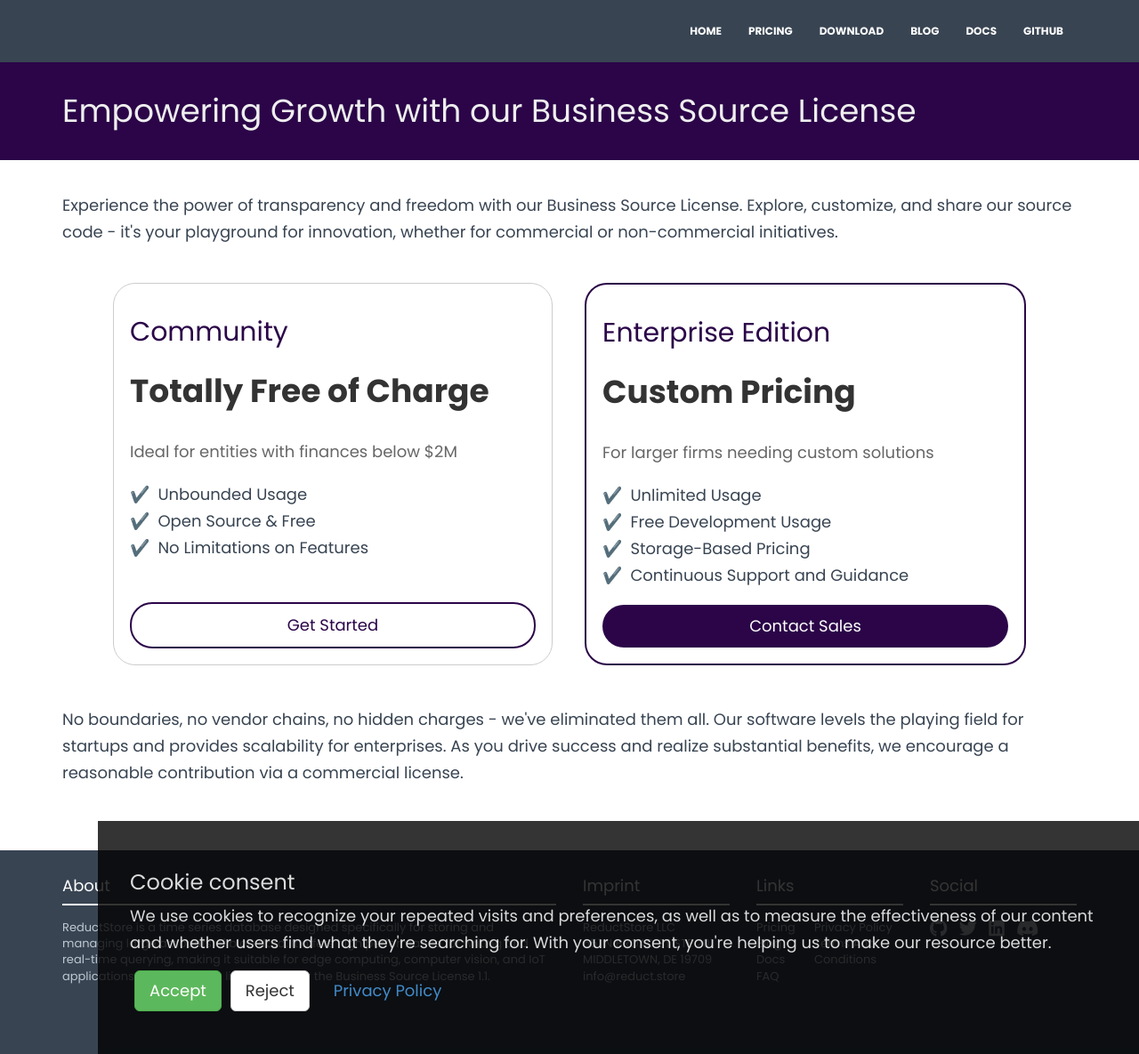
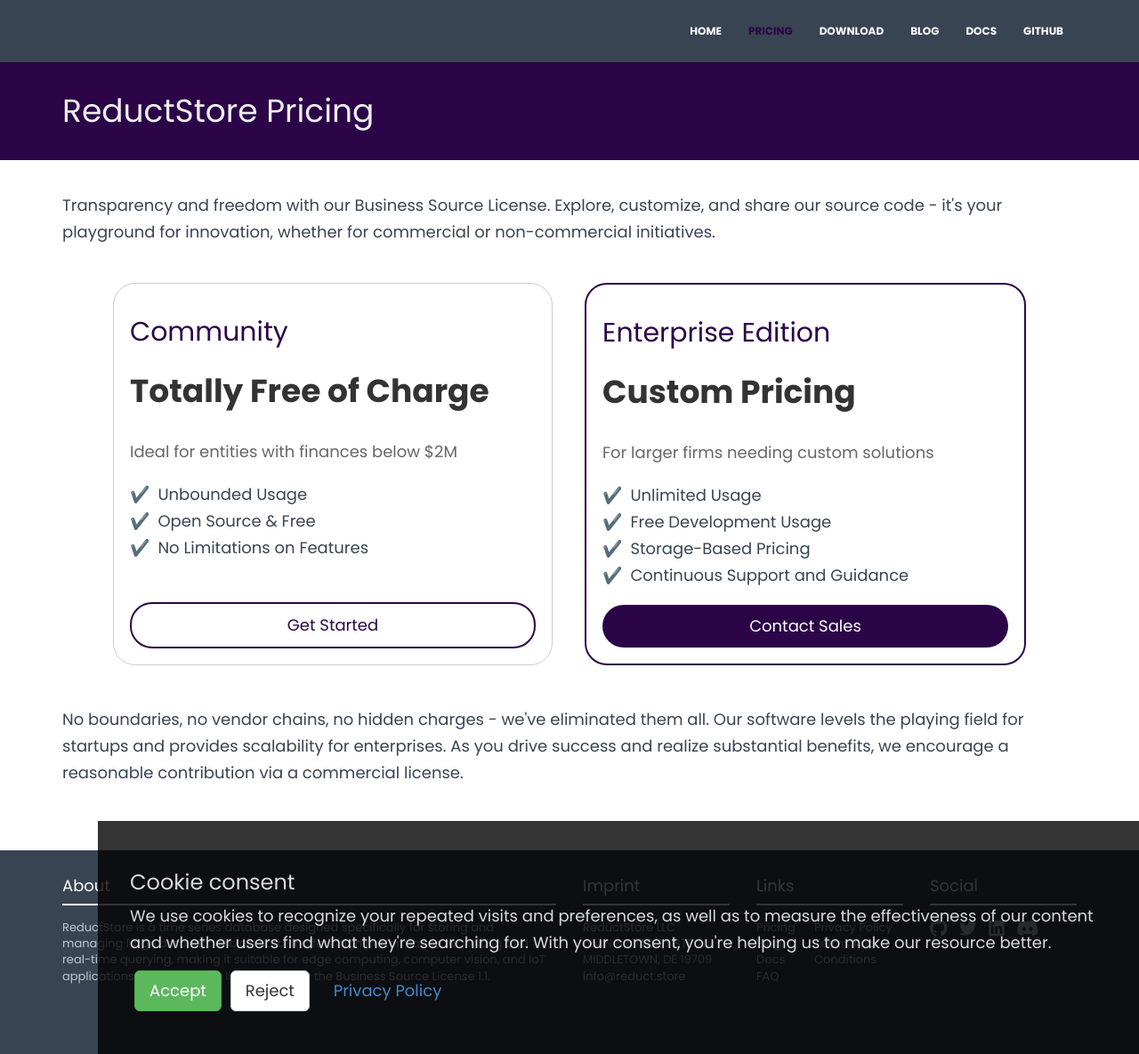
Before and after one commit to reductstore/homepage, a Jekyll site: the page built from _pages/pricing/index.html, in a window 1280 px wide and 1185 px high. Shown: the whole window at 89% size. Built offline with Jekyll 4.4.1, drawn with Linux system fonts in a browser that asks for light colours; nearby versions of some CDN libraries.

Commit message:
concise statement and title

```diff
--- a/_pages/pricing/index.html
+++ b/_pages/pricing/index.html
@@ -1,12 +1,12 @@
 ---
 layout: page
-title: Empowering Growth with our Business Source License
+title: ReductStore Pricing
 description: Price page for ReductStore with pricing plans and pricing details
 permalink: /pricing
 ---
 
 <p>
-    Experience the power of transparency and freedom with our Business Source License. Explore, customize, and
+    Transparency and freedom with our Business Source License. Explore, customize, and
     share our source code - it's
     your playground for innovation, whether for commercial or non-commercial initiatives.
 </p>
```
